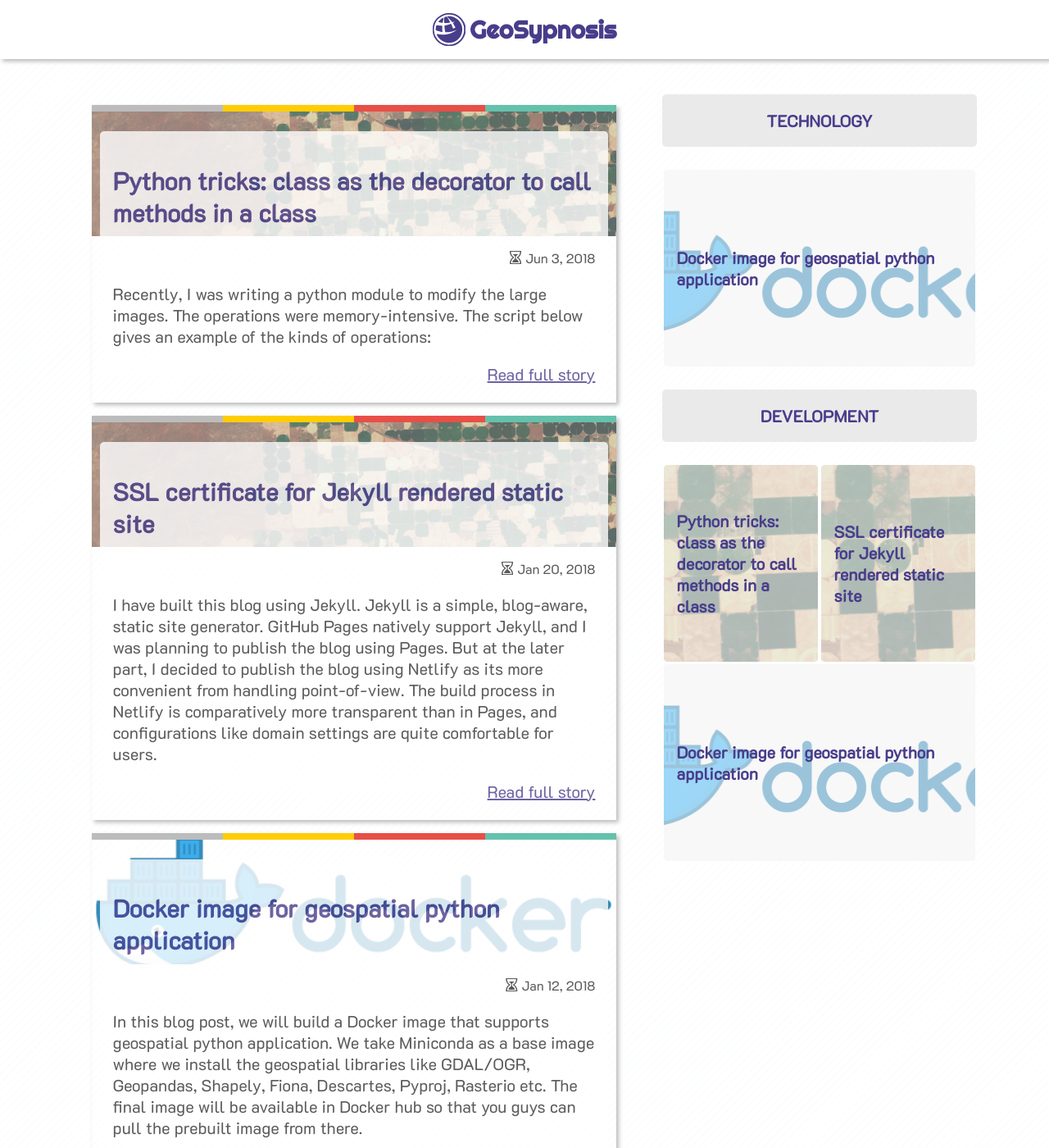
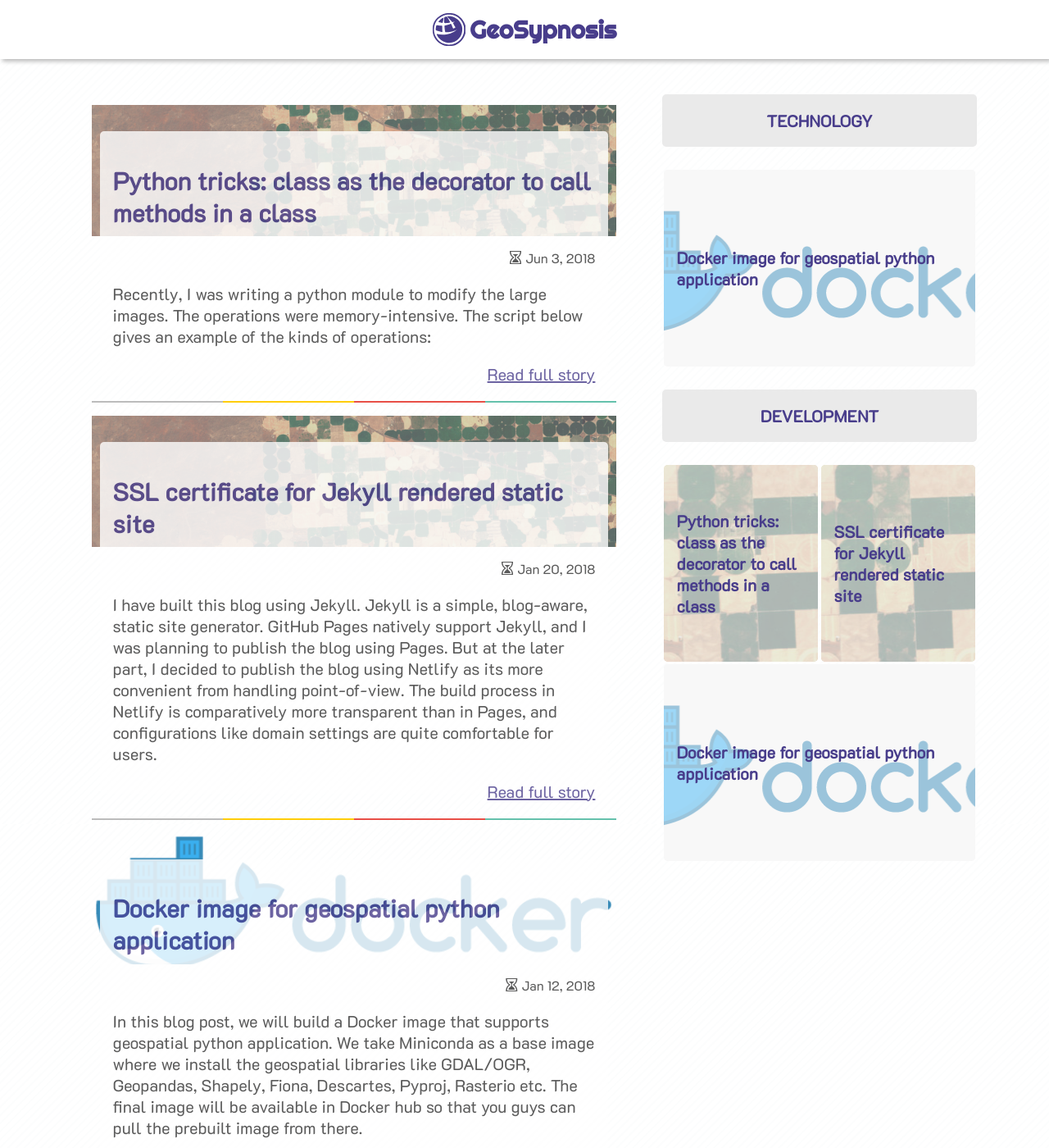
Before and after one commit to Geosynopsis/geosynopsis.github.io, a Jekyll site: the page built from index.html, in a window 1280 px wide and 1400 px high. Shown: the whole window at 82% size. Built offline with Jekyll 4.4.1, drawn with Linux system fonts in a browser that asks for light colours; some web fonts are replaced; the list of posts is cut into pages by our own code.

Commit message:
Nokogiri update

```diff
--- a/Gemfile
+++ b/Gemfile
@@ -10,7 +10,7 @@
 # Happy Jekylling!
 gem "jekyll", "~> 4.0.0"
 gem "feedjira"
-gem "nokogiri"
+gem "nokogiri", "~> 1.10.8"
 gem 'jekyll-include-cache'
 
 # This is the default theme for new Jekyll sites. You may change this to anything you like.
--- a/_layouts/category_index.html
+++ b/_layouts/category_index.html
@@ -7,7 +7,7 @@
     {% assign temp_nam = page.name | downcase %}
     {% if temp_cat == temp_nam %}
     {% for post in category[1] %}
-    <div class="card-with-shadow card-border mt-1">
+    <div class="card card-border mt-1">
         <div class="card-image-wrapper">
             {% if post.title_image %}
             <img class="card-image" src="{{post.title_image | relative_url}}">
--- a/_layouts/home.html
+++ b/_layouts/home.html
@@ -4,7 +4,7 @@
 <div class="container">
 
     {% for post in paginator.posts %}
-    <div class="card-with-shadow card-border mt-1">
+    <div class="card card-border mt-1">
         <div class="card-image-wrapper">
             {% if post.title_image %}
             <img class="card-image" src="{{post.title_image | relative_url}}">
--- a/_sass/_containers.scss
+++ b/_sass/_containers.scss
@@ -223,14 +223,14 @@
   // border-radius: 5px;
 }
 
-.card-border::before {
+.card-border::after {
   background: linear-gradient(to right, #bcbcbc 25%, #ffcd02 25%, #ffcd02 50%, #e84f47 50%, #e84f47 75%, #65c1ac 75%);
   position: absolute;
   content: "";
-  height: 0.5rem;
+  height: 0.1rem;
   right: 0;
   left: 0;
-  top: 0rem;
+  bottom: 0;
   z-index: 1010;
 }
 
```
Also changed, not shown: Gemfile.lock.
